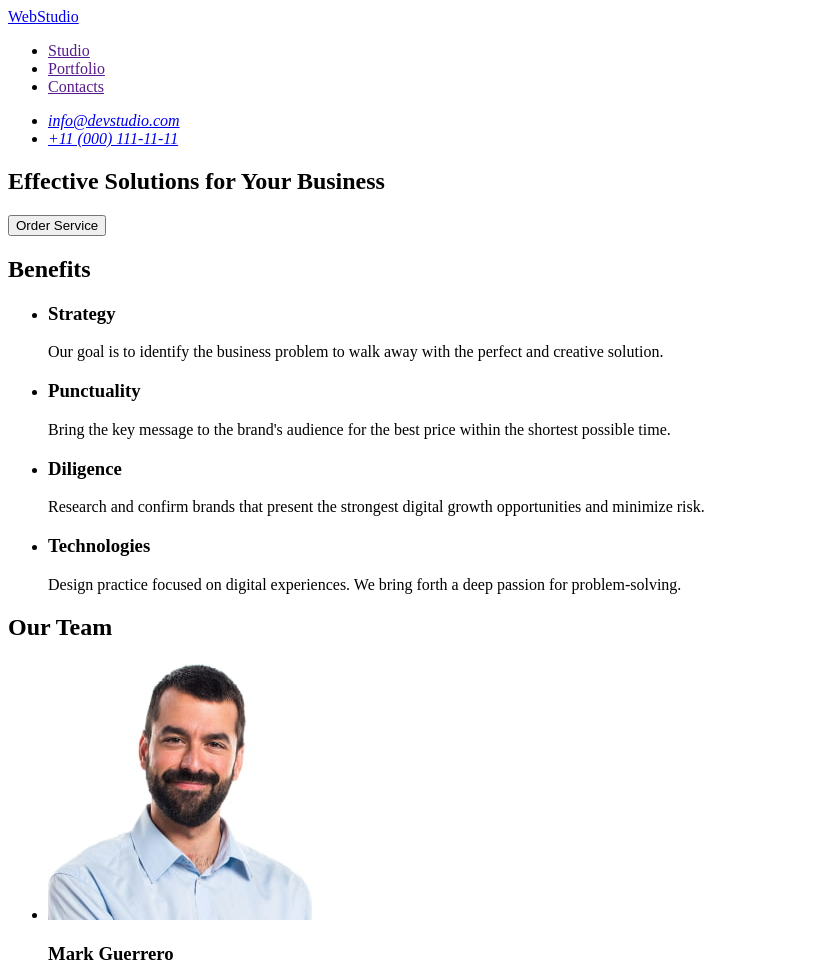
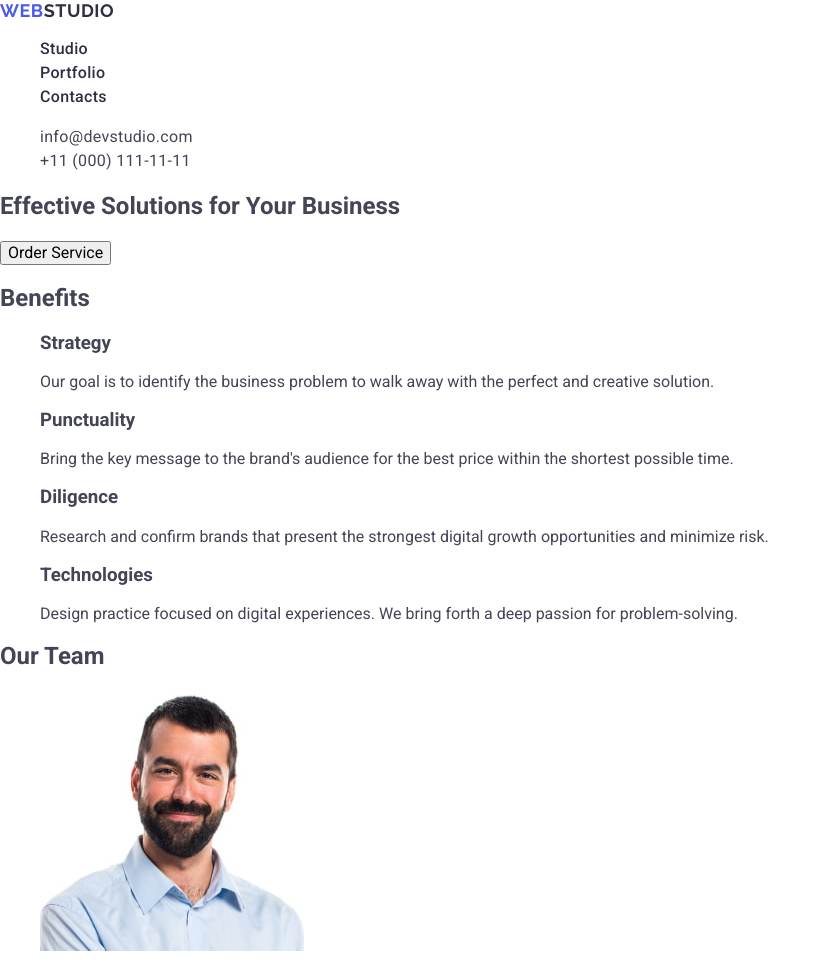
Before and after one commit to melovarr/goit-markup-hw-02, a plain HTML site: page index.html in a window 1280 px wide. Shown: the top 968 px of the page, without its empty margins (0-831 px from the left). Drawn offline with nearby package versions, Linux system fonts and the light colour scheme.

Commit message:
added styles

```diff
--- /dev/null
+++ b/css/styles.css
@@ -0,0 +1,54 @@
+/*font-family: "Raleway", sans-serif;*/
+/*font-family: "Roboto", sans-serif;*/
+body {
+    font-family: "Roboto", sans-serif;
+    color: #434455;
+    background-color: #FFFFFF;
+}
+ul, ol {
+    list-style-type: none;
+}
+a {
+    text-decoration: none;
+}
+.logo{
+font-family: "Raleway", sans-serif;
+font-weight: 700;
+font-size: 18px;
+line-height: 1.17;
+letter-spacing: 0.03em;
+text-transform: uppercase;
+color: #4d5ae5;
+}
+.header-logo .logo-part {
+    color: #2e2f42;
+}
+.nav-link{
+        font-weight: 500;
+        font-size: 16px;
+        line-height: 1.5;
+        letter-spacing: 0.02em;
+        color: #2e2f42;
+}
+
+.header-contacts{
+    font-style: normal;
+}
+
+.contacts-link{
+        font-weight: 400;
+        font-size: 16px;
+        line-height: 1.5;
+        letter-spacing: 0.02em;
+        color: #434455;
+}
+.nav-link:hover,
+.nav-link:focus,
+.contacts-link:hover,
+.contacts-link:focus {
+    color: #404bbf;
+}
+
+.footer-logo .logo-part{
+    color: #f4f4fd;
+}
--- a/index.html
+++ b/index.html
@@ -5,31 +5,42 @@
     <meta http-equiv="X-UA-Compatible" content="IE=edge">
     <meta name="viewport" content="width=device-width, initial-scale=1.0">
     <title>WebStudio</title>
+    <!-- ----- modern_normalize --- -->
+    <link rel="stylesheet" href="https://cdnjs.cloudflare.com/ajax/libs/modern-normalize/3.0.1/modern-normalize.min.css"
+        integrity="sha512-q6WgHqiHlKyOqslT/lgBgodhd03Wp4BEqKeW6nNtlOY4quzyG3VoQKFrieaCeSnuVseNKRGpGeDU3qPmabCANg=="
+        crossorigin="anonymous" referrerpolicy="no-referrer" />
+    <!-- ----- fonts --- -->
+    <link rel="preconnect" href="https://fonts.googleapis.com">
+    <link rel="preconnect" href="https://fonts.gstatic.com" crossorigin>
+    <link href="https://fonts.googleapis.com/css2?family=Raleway:wght@700&family=Roboto:wght@400;500;700&display=swap"
+        rel="stylesheet">
+    <!-- ----- styles --- -->
+    <link rel="stylesheet" href="./css/styles.css">
 </head>
 <body>
     <!-- ========== header ===== -->
-    <header>
-        <nav>
-             <a href="./index.html">WebStudio</a>
-            <ul>
-                <li>
-                    <a href="">Studio</a>
+    <header class="page-header">
+        <nav class="header-nav">
+             <a class="logo header-logo" href="./index.html">Web<span class="logo-part">Studio</span></a>
+            <ul class="nav-list">
+                <li class="nav-item">
+                    <a class="nav-link" href="">Studio</a>
                 </li>
-                <li>
-                    <a href="">Portfolio</a>
+                <li class="nav-item">
+                    <a class="nav-link" href="">Portfolio</a>
                 </li>
-                <li>
-                    <a href="">Contacts</a>
+                <li class="nav-item">
+                    <a class="nav-link" href="">Contacts</a>
                 </li>
             </ul>
         </nav>
-        <address>
-            <ul>
-                <li>
-                    <a href="mailto:info@devstudio.com">info@devstudio.com</a>
+        <address class="header-contacts">
+            <ul class="contacts-list">
+                <li class="contacts-item">
+                    <a class="contacts-link" href="mailto:info@devstudio.com">info@devstudio.com</a>
                 </li>
-                <li>
-                    <a href="tel:+110001111111">+11 (000) 111-11-11</a>
+                <li class="contacts-item">
+                    <a class="contacts-link" href="tel:+110001111111">+11 (000) 111-11-11</a>
                 </li>
             </ul>
         </address>
@@ -90,8 +101,8 @@
         </section>
     </main>
     <!-- ========== footer ===== -->
-    <footer>
-    <a href="./index.html">WebStudio</a>
+    <footer class="page-footer">
+    <a class="logo footer-logo" href="./index.html">Web<span class="logo-part">Studio</span></a>
     <p>Increase the flow of customers and sales for your business with digital marketing & growth solutions.</p>
     </footer>
 </body>
```
